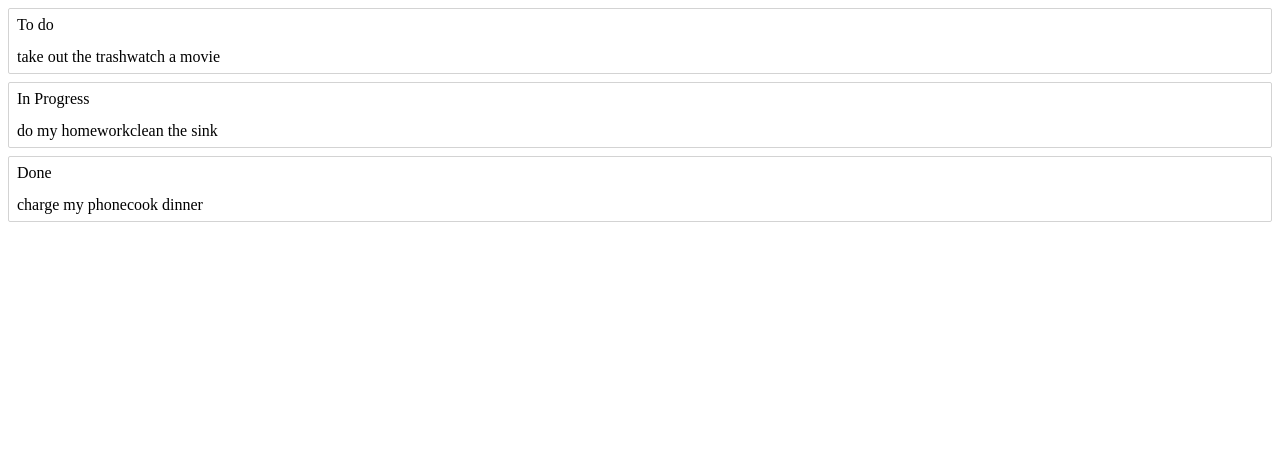
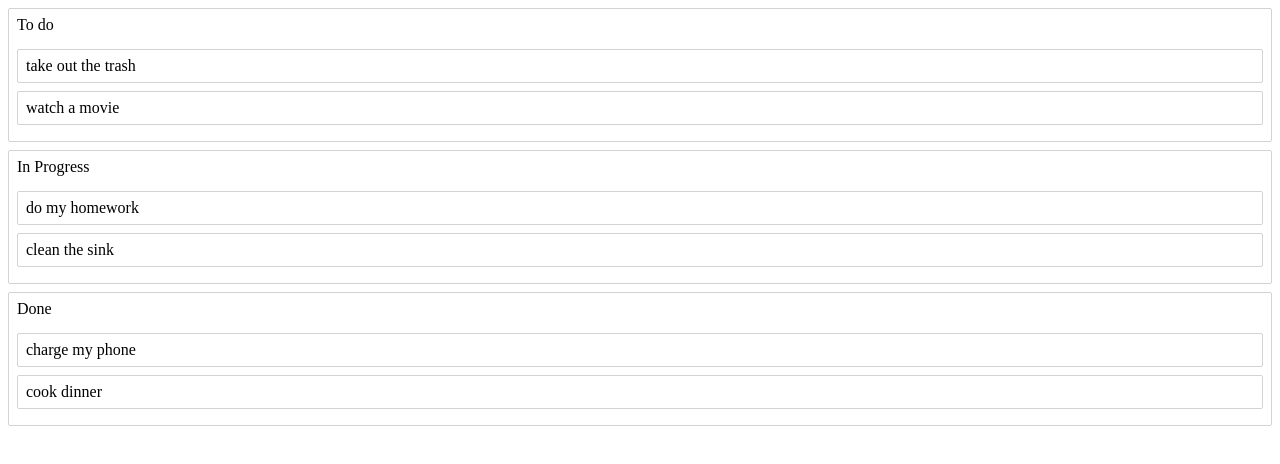
Before and after one commit to lincredibleJC/react-task-manager, a React (Create React App) app: page / in a window 1280 px wide. Shown: the top 464 px of the page. Built offline with nearby package versions, Linux system fonts and the light colour scheme.

Commit message:
add container css for tasks

```diff
--- a/src/Task.js
+++ b/src/Task.js
@@ -1,9 +1,16 @@
 import React from 'react';
+import styled from 'styled-components';
 
+const Container = styled.div`
+	border: 1px solid lightgrey;
+	border-radius: 2px;
+	padding: 8px;
+	margin-bottom: 8px;
+`;
 
 class Column extends React.Component {
 	render(){
-		return this.props.task.content
+		return <Container>{this.props.task.content}</Container>;
 	}
 }
 
```
